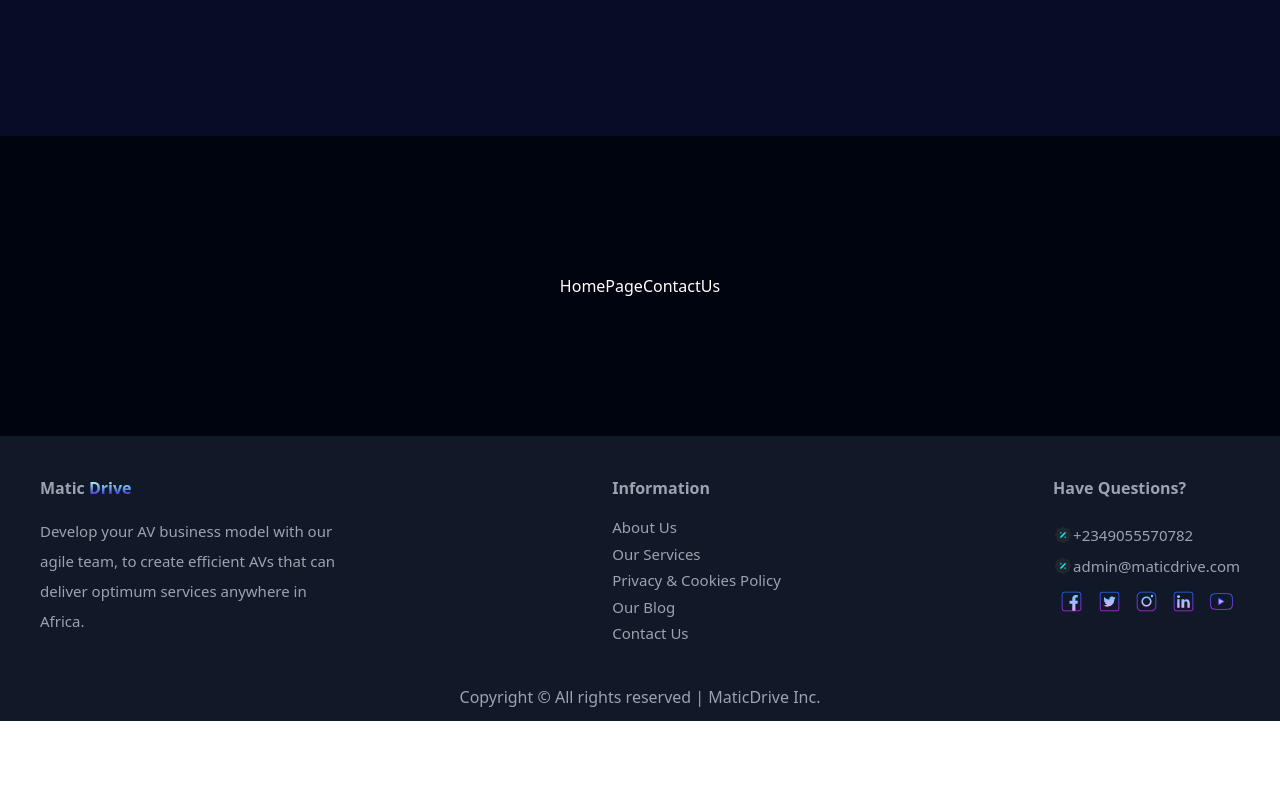
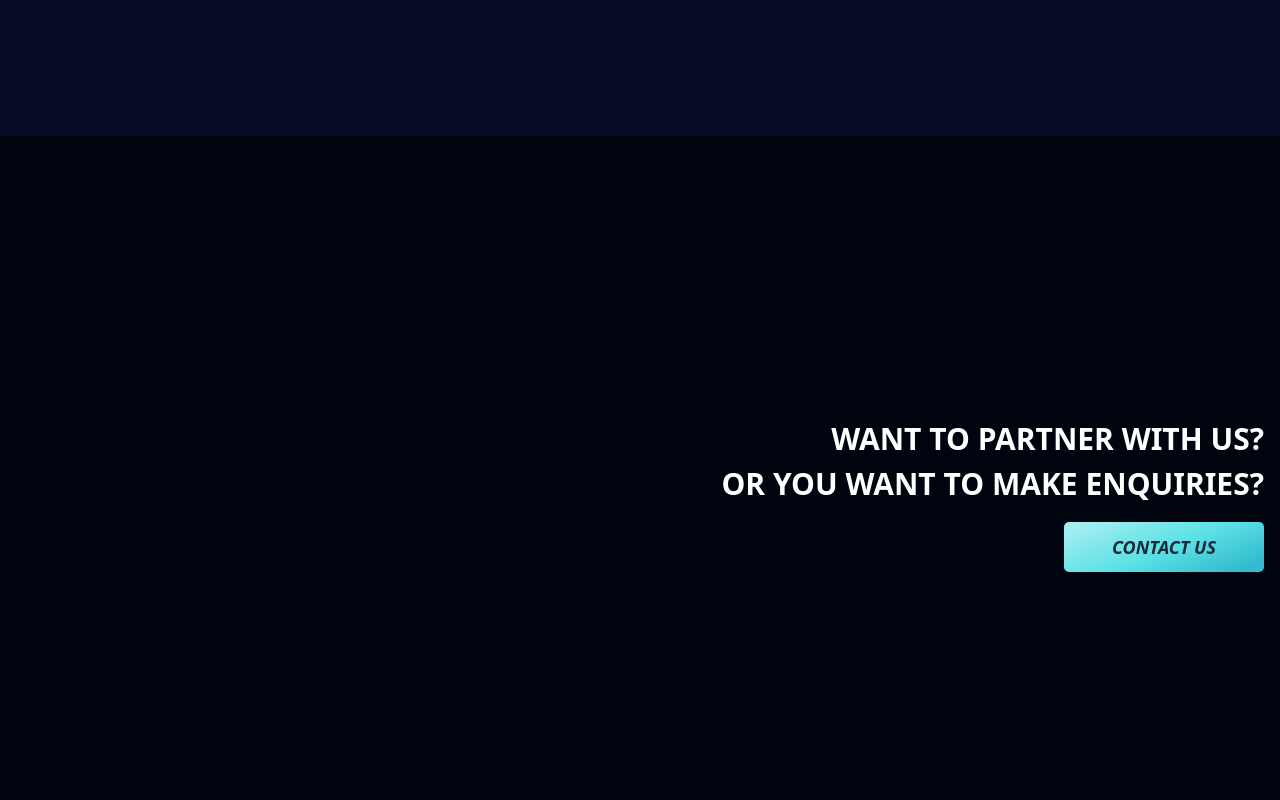
Before and after one commit to Kennius7/maticdrive-new, a React (Vite) app: page / in a window 1280 px wide. Shown: the part 4100-4900 px from the top of the page. Before the commit the page ends 4821 px from the top, so only its background shows below. Built offline with nearby package versions, Linux system fonts and the light colour scheme; no server answers.

Commit message:
Home Contact section done

```diff
--- a/src/components/HomePageContactUs.jsx
+++ b/src/components/HomePageContactUs.jsx
@@ -1,11 +1,73 @@
+import { useState, useEffect } from "react";
+import heroPics from "../assets/about-a.jpeg";
+import { Link } from "react-router-dom";
+
+
 
 
 function HomePageContactUs() {
+
+    const [offsetY, setOffsetY] = useState(0);
+    const handleScroll = () => { setOffsetY(window.scrollY) };
+
+    useEffect(() => {
+        window.addEventListener("scroll", handleScroll);
+
+        return () => {
+        window.removeEventListener("scroll", handleScroll)
+        }
+    }, [])
+
   return (
-    <div className="w-full h-[300px] flex justify-center items-center contactUs-diagonal-bg">
-        <div className="text-white text-center">
-            HomePageContactUs
+    <div className="relative w-full flex flex-col justify-center items-center">
+
+        <div className="w-full md:h-[700px] sm:h-[600px] h-[500px] relative flex justify-end
+            items-center overflow-hidden">
+
+            <div className="md:w-[900px] sm:w-[700px] xs:w-[550px] w-[400px] md:h-[450px] sm:h-[400px] h-[280px] flex justify-center
+                items-center overflow-hidden skew-x-[25deg] md:-mr-[120px] sm:-mr-[100px] xs:-mr-[70px]
+                -mr-[80px]">
+
+                <div className="relative text-white overflow-hidden md:w-[1100px] md:h-[550px]
+                    w-[1100px] h-[550px] -skew-x-[25deg] -pr-[200px]">
+
+                    <div className="absolute z-[1] md:w-[1200px] md:h-[650px] sm:w-[1000px] sm:h-[1000px]
+                        w-[1000px] h-[700px] md:bottom-[450%] sm:bottom-[390%] xs:bottom-[350%] bottom-[280%]">
+
+                        <img src={heroPics} alt="hero pics"
+                            className="w-full h-full object-cover opacity-40"
+                            style={{ transform: `translateY(${offsetY * 0.6}px)` }}/>
+
+                    </div>
+
+                </div>
+
+            </div>
+
         </div>
+
+        <div className="absolute z-[2] w-full flex flex-col justify-center items-end
+            md:top-[40%] sm:top-[38%] xs:top-[32%] top-[35%]">
+
+            <div className="md:w-full sm:w-[60%] xs:w-[65%] w-[78%] text-white font-semibold text-end
+                md:text-[30px] sm:text-[32px] xs:text-[24px] text-[18px] md:pr-4 pr-2">
+                WANT TO PARTNER WITH US? <br className="md:block hidden"/> OR YOU WANT TO MAKE ENQUIRIES?
+            </div>
+
+            <div className="w-[50%] md:p-4 p-2 flex justify-end items-center md:mt-0 mt-6">
+
+                <Link to="/contactus">
+                    <button className="text-gray-800 md:text-center xs:text-center
+                        text-end font-bold italic rounded-[5px] bg-blue-gradient sm:text-[18px] text-[16px]
+                        sm:w-[200px] sm:h-[50px] w-[150px] h-[45px] md:pr-0 xs:pr-0 pr-2">
+                        CONTACT US
+                    </button>
+                </Link>
+
+            </div>
+
+        </div>
+
     </div>
   )
 }
--- a/src/components/PartnerShip.jsx
+++ b/src/components/PartnerShip.jsx
@@ -4,7 +4,7 @@ import heroPics from "../assets/about-a.jpeg";
 
 function PartnerShip() {
     const [offsetY, setOffsetY] = useState(0);
-    const handleScroll = () => { setOffsetY(window.pageYOffset) };
+    const handleScroll = () => { setOffsetY(window.scrollY) };
 
     useEffect(() => {
       window.addEventListener("scroll", handleScroll);
--- a/src/index.css
+++ b/src/index.css
@@ -450,8 +450,26 @@ button:focus-visible {
 }
 
 .contactUs-diagonal-bg{
-  background: linear-gradient(70deg, #00040f, 100px, white, 100px);
+  background: linear-gradient(70.00deg, #00040f, 100ch, white);
 }
+
+.contactUs-diagonal-bg2{
+  width: fit-content;
+}
+
+.contactUs-diagonal-bg2::after{
+  content: "";
+}
+
+.image-diagonal-bg{
+  width: fit-content;
+}
+
+.image-diagonal-bg::after{
+  content: "";
+transform: skewX(0);
+}
+
 
 
 
```
